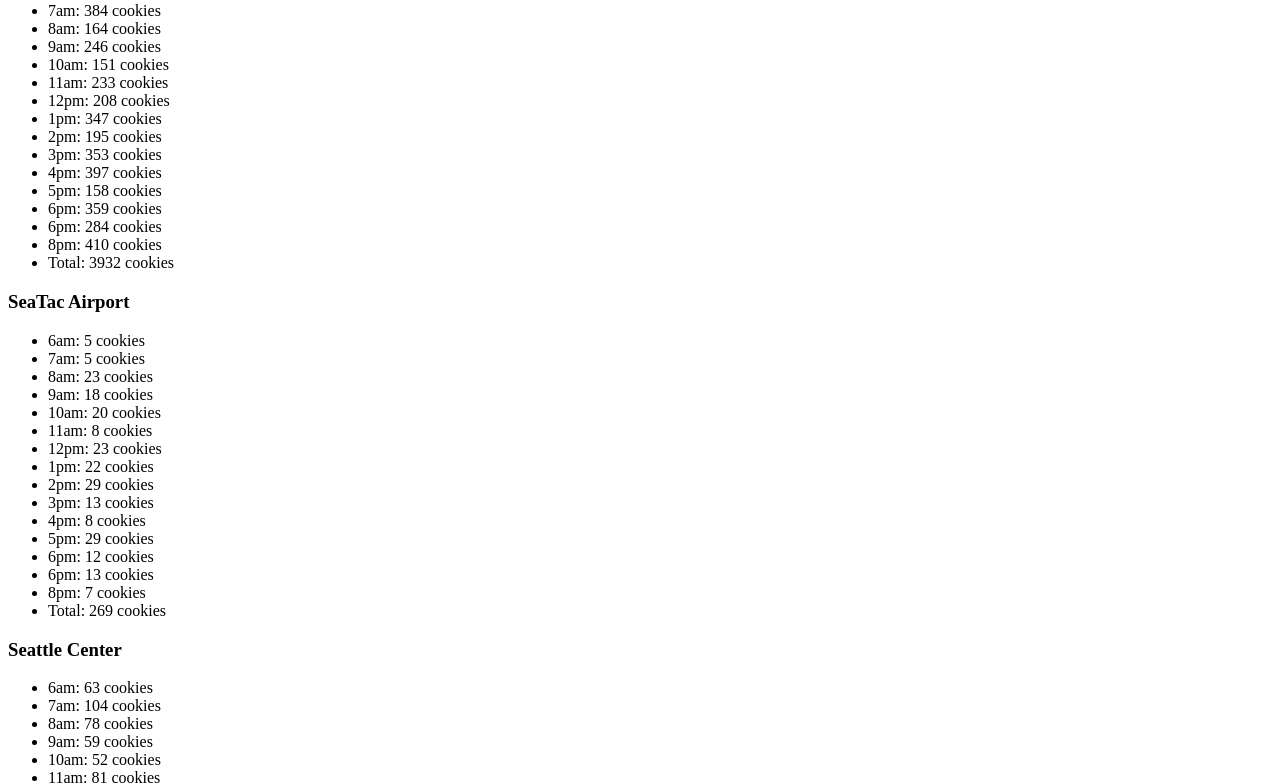
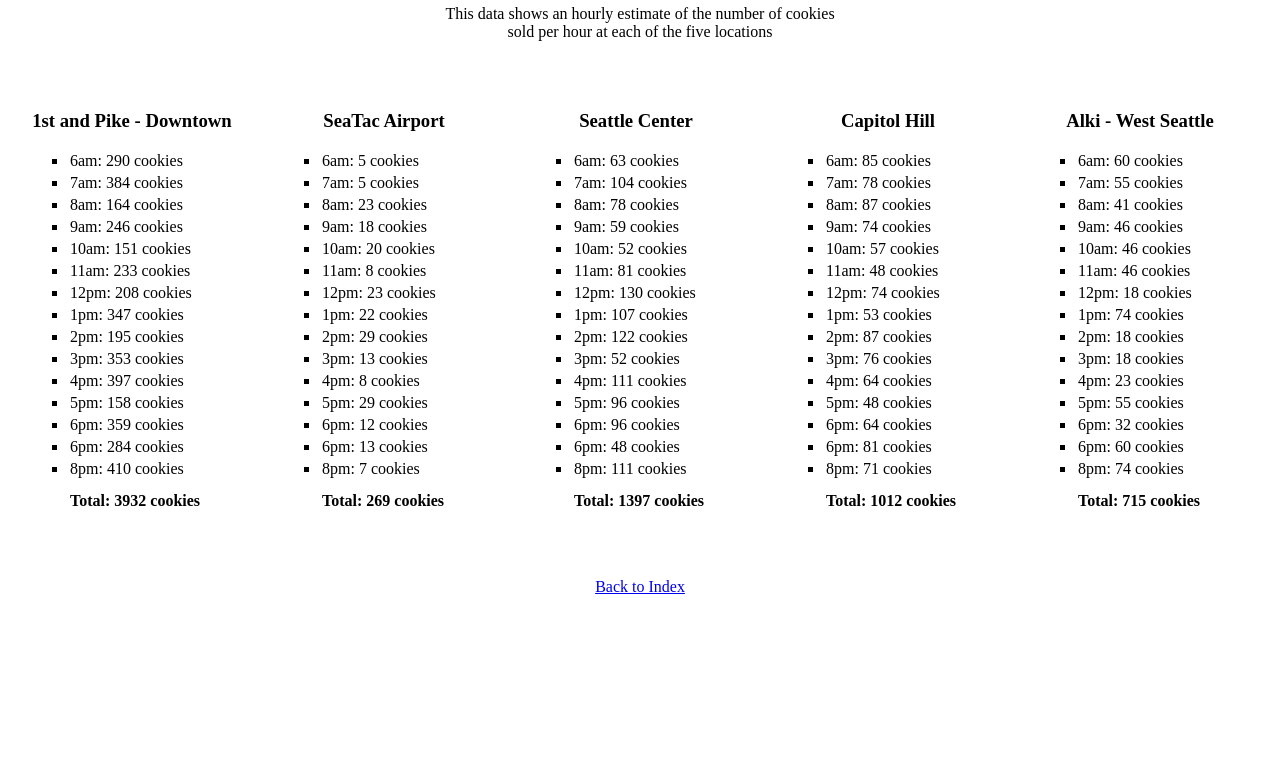
Before and after one commit to kris71990/cookie-stand, a plain HTML site: page sales.html in a window 1280 px wide. Shown: the part 75-859 px from the top of the page. After the commit the page ends 800 px from the top, so only its background shows below. Drawn offline with Linux system fonts and the light colour scheme.

Commit message:
organize css of sales data

```diff
--- /dev/null
+++ b/sales.css
@@ -0,0 +1,30 @@
+h1, h3, p {
+  text-align: center;
+}
+
+p {
+  width: 400px;
+  margin: 0 auto;
+}
+
+section {
+  width: 208px;
+  display: inline-block;
+  margin: 50px 20px;
+}
+
+li {
+  padding: 2px;
+  list-style-position: inside;
+  list-style: square
+}
+
+.total {
+  font-weight: bold;
+  list-style: none;
+  margin-top: 10px;
+}
+
+div {
+  text-align: center;
+}
--- a/sales.html
+++ b/sales.html
@@ -3,23 +3,40 @@
   <head>
     <title>Sales Data</title>
     <meta charset="utf-8" lang="en">
+    <link href="sales.css" rel="stylesheet"></style>
   </head>
   <body>
-    <h3>1st and Pike</h3>
+    <h1>Sales Data</h1>
+    <p>This data shows an hourly estimate of the number of cookies sold per hour at each of the five locations</p>
+
+    <section>
+      <h3>1st and Pike - Downtown</h3>
       <ul id="downtown"></ul>
+    </section>
 
+    <section>
       <h3>SeaTac Airport</h3>
       <ul id="seatac"></ul>
+    </section>
 
+    <section>
       <h3>Seattle Center</h3>
       <ul id="seattle-center"></ul>
+    </section>
 
+    <section>
       <h3>Capitol Hill</h3>
       <ul id="capitol-hill"></ul>
+    </section>
 
-    <h3>Alki</h3>
+    <section>
+      <h3>Alki - West Seattle</h3>
       <ul id="alki"></ul>
+    </section>
 
+    <div>
+      <a href="index.js">Back to Index</a>
+    </div>
     <script type="text/javascript" src="sales.js"></script>
   </body>
 </html>
--- a/sales.js
+++ b/sales.js
@@ -1,4 +1,4 @@
-'use strict'
+'use strict';
 
 var downtown = {
   hrs: ['6am', '7am', '8am', '9am', '10am', '11am', '12pm', '1pm', '2pm', '3pm', '4pm', '5pm', '6pm', '6pm', '8pm'],
@@ -33,6 +33,7 @@ var downtown = {
 
     var totalLiEl = document.createElement('li');
     totalLiEl.textContent = 'Total: ' + this.hourlyData()[1] + ' cookies';
+    totalLiEl.className = 'total';
     ulEl.appendChild(totalLiEl);
   }
 };
@@ -70,6 +71,7 @@ var seatac = {
 
     var totalLiEl = document.createElement('li');
     totalLiEl.textContent = 'Total: ' + this.hourlyData()[1] + ' cookies';
+    totalLiEl.className = 'total';
     ulEl.appendChild(totalLiEl);
   }
 };
@@ -107,6 +109,7 @@ var seattleCenter = {
 
     var totalLiEl = document.createElement('li');
     totalLiEl.textContent = 'Total: ' + this.hourlyData()[1] + ' cookies';
+    totalLiEl.className = 'total';
     ulEl.appendChild(totalLiEl);
   }
 };
@@ -144,6 +147,7 @@ var capitolHill = {
 
     var totalLiEl = document.createElement('li');
     totalLiEl.textContent = 'Total: ' + this.hourlyData()[1] + ' cookies';
+    totalLiEl.className = 'total';
     ulEl.appendChild(totalLiEl);
   }
 }
@@ -181,6 +185,7 @@ var alki = {
 
     var totalLiEl = document.createElement('li');
     totalLiEl.textContent = 'Total: ' + this.hourlyData()[1] + ' cookies';
+    totalLiEl.className = 'total';
     ulEl.appendChild(totalLiEl);
   }
 }
```
Lines whose indentation alone changed are shown as unchanged.
